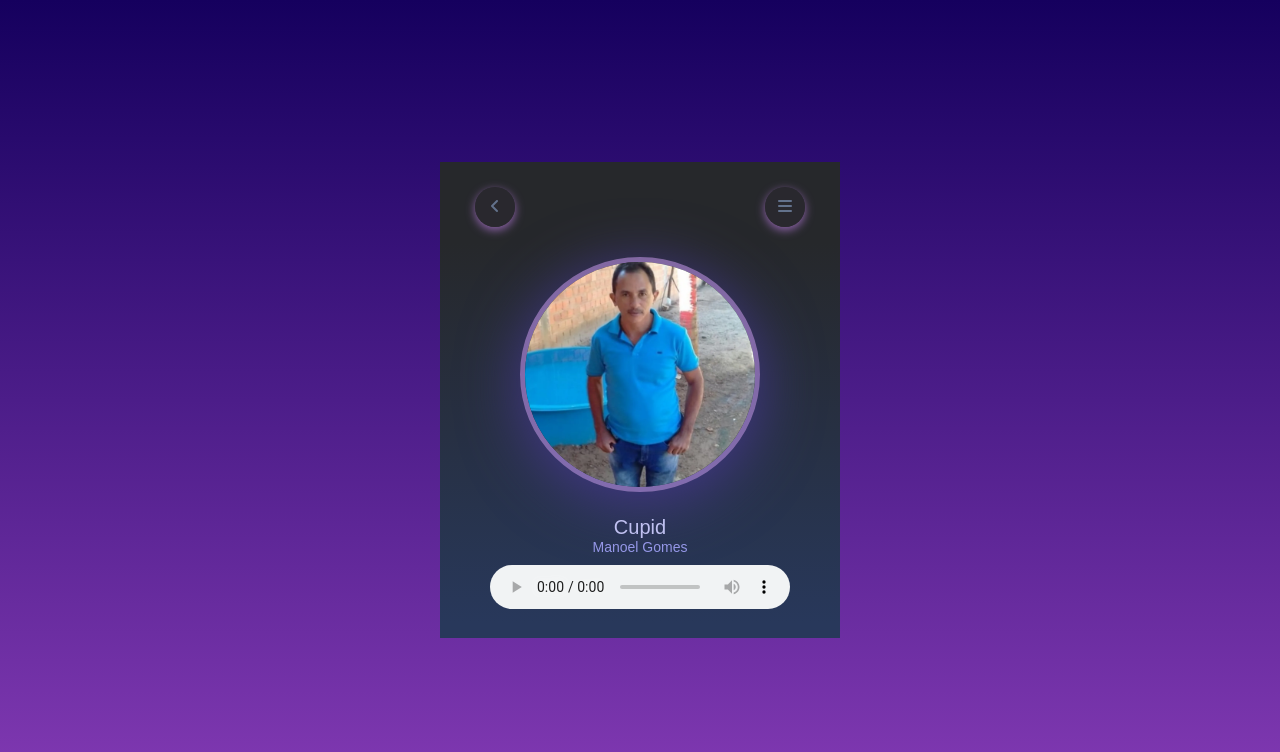
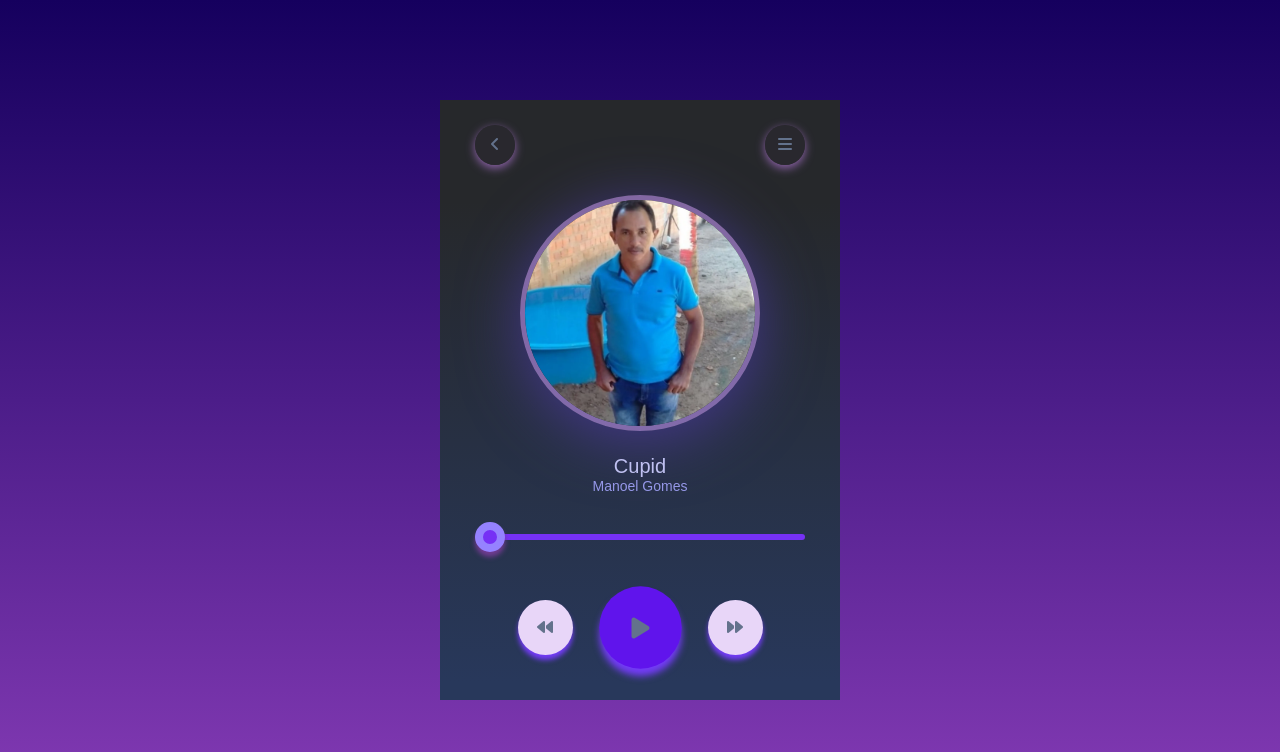
Before and after one commit to maestroanton/pp, a plain HTML site: page index.html in a window 1280 px wide. Drawn offline with Linux system fonts and the light colour scheme.

Commit message:
polishing (and buttons)

```diff
--- a/index.html
+++ b/index.html
@@ -36,13 +36,65 @@
       <h1>Cupid</h1>
       <p>Manoel Gomes</p>
 
-      <audio controls class="audiobar">
+      <audio id="song">
         <source src="media/templatesong.mp3" type="audio/mpeg">
       </audio>
+      <input type="range" value="0" id="progress">
+
+      <div class="controls">
+        <div>
+          <i class="fa-solid fa-backward" style="color: #63728c;"></i>
+        </div>
+        <div onclick="playPause()">
+          <i class="fa-solid fa-play" id="ctrlIcon" style="color: #63728c;"></i>
+        </div>
+        <div>
+          <i class="fa-solid fa-forward" style="color: #63728c;"></i>
+        </div>
+      </div>
 
     </div>
   </div>
 
+  <script>
+
+    let progress = document.getElementById("progress");
+    let song = document.getElementById("song");
+    let ctrlIcon = document.getElementById("ctrlIcon");
+
+    song.onloadedmetadata = function() {
+      progress.max = song.duration;
+      progress.value = song.currentTime;
+
+    }
+
+    function playPause(){
+      if(ctrlIcon.classList.contains("fa-pause")){
+        song.pause();
+        ctrlIcon.classList.remove("fa-pause")
+        ctrlIcon.classList.add("fa-play")
+      }else{
+        song.play();
+        ctrlIcon.classList.add("fa-pause")
+        ctrlIcon.classList.remove("fa-play")
+      }
+    }
+
+    if(song.play()){
+      setInterval(() => {
+        progress.value = song.currentTime
+      }, 500);
+    }
+
+    progress.onchange = function() {
+      song.play();
+      song.currentTime = progress.value
+      ctrlIcon.classList.add("fa-pause")
+      ctrlIcon.classList.remove("fa-play")
+    }
+
+  </script>
+
 </body>
 
 </html>
--- a/style.css
+++ b/style.css
@@ -56,3 +56,47 @@ nav .circle{
 .audiobar{
   padding-top: 10px;
 }
+#progress{
+  -webkit-appearance: none;
+  width: 100%;
+  height: 6px;
+  background: #7631f5;
+  border-radius: 4px;
+  cursor: pointer;
+  margin: 40px 0;
+}
+#progress::-webkit-slider-thumb{
+  -webkit-appearance: none;
+  background: #7631f5;
+  width: 30px;
+  height: 30px;
+  border-radius: 50%;
+  border: 8px solid #9582ff;
+  box-shadow: 0 5px 5px rgb(113, 59, 146);
+}
+.controls{
+  display: flex;
+  justify-content: center;
+  align-items: center;
+}
+.controls div{
+  width: 55px;
+  height: 55px;
+  margin: 20px;
+  background: #e8d6f8;
+  display: inline-flex;
+  align-items: center;
+  justify-content: center;
+  border-radius: 50%;
+  color: #7631f5;
+  box-shadow: 0 5px 5px #743cf8;
+  cursor: pointer;
+}
+.controls div:nth-child(2){
+  transform: scale(1.5);
+  background: #6014ec;
+  color: #fff;
+}
+#ctrlIcon{
+  cursor: pointer;
+}
```
